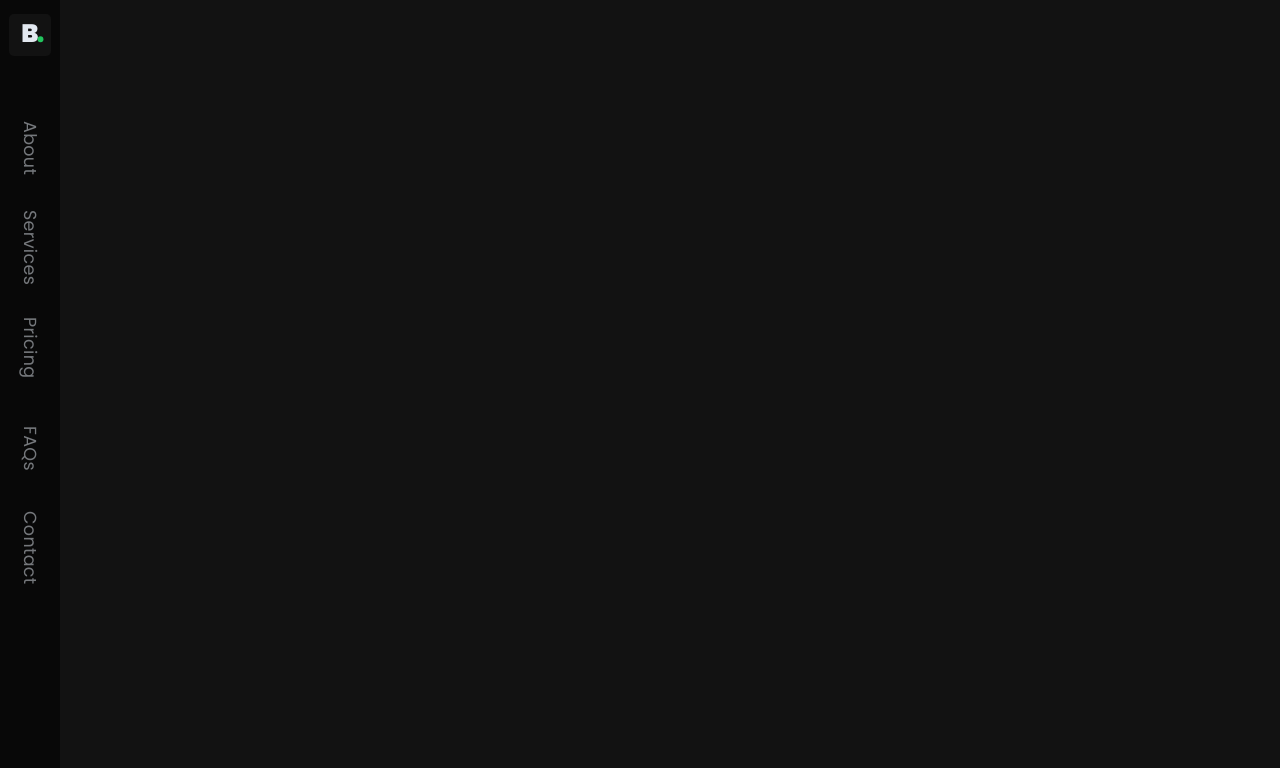
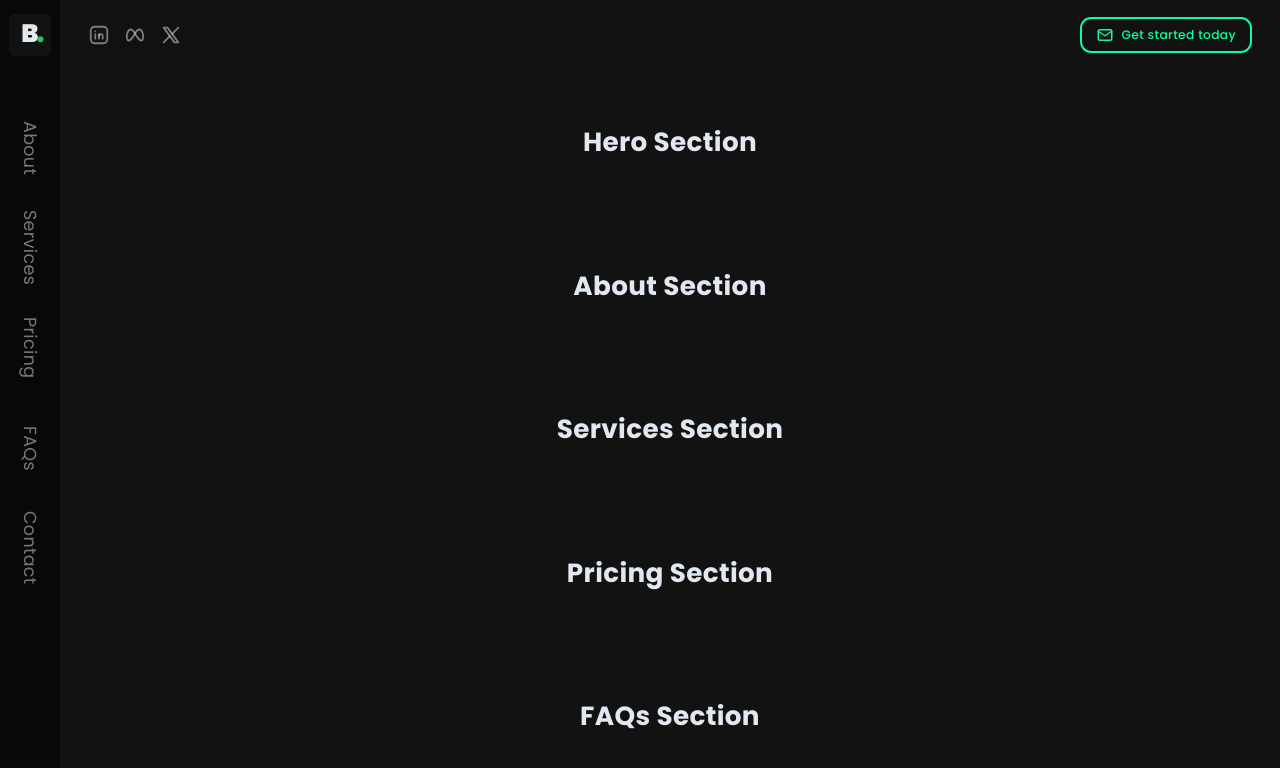
Before and after one commit to zabe-dev/bridgestackstudio, a Next.js app: page / in a window 1280 px wide. Shown: the top 768 px of the page. Built offline with nearby package versions, Linux system fonts and the light colour scheme.

Commit message:
chore: add section placeholders

```diff
--- a/package.json
+++ b/package.json
@@ -13,10 +13,12 @@
 		"prebuild": "npm run lint && npm run format:check"
 	},
 	"dependencies": {
+		"@tabler/icons-react": "^3.35.0",
 		"@vercel/speed-insights": "^1.2.0",
 		"class-variance-authority": "^0.7.1",
 		"clsx": "^2.1.1",
 		"lucide-react": "^0.544.0",
+		"motion": "^12.23.14",
 		"next": "15.5.3",
 		"react": "19.1.0",
 		"react-dom": "19.1.0",
--- a/src/app/layout.tsx
+++ b/src/app/layout.tsx
@@ -58,17 +58,20 @@ export default function RootLayout({
 	children: React.ReactNode;
 }>) {
 	return (
-		<html className="text-sm/6" lang="en" suppressHydrationWarning>
+		<html className="text-sm/6" lang="en">
 			<body
 				className={clsx(
 					poppins.variable,
 					"grid min-w-80 grid-cols-[60px_1fr] antialiased"
 				)}
 			>
+				{/* left column nav */}
 				<Navbar />
-				<main className="relative mx-auto flex max-w-[1440px] flex-1 flex-col overflow-hidden px-4 xl:px-0">
-					{children}
-				</main>
+
+				{/* right column content */}
+				<main className="col-start-2 h-screen overflow-y-auto">{children}</main>
+
+				{/* vercel speed insights */}
 				<SpeedInsights />
 			</body>
 		</html>
--- a/src/app/page.tsx
+++ b/src/app/page.tsx
@@ -1,3 +1,49 @@
+"use client";
+
+import { type Variants, motion } from "motion/react";
+import Topbar from "@/components/topbar";
+
+const sections = [
+	{ id: "hero", title: "Hero Section" },
+	{ id: "about", title: "About Section" },
+	{ id: "services", title: "Services Section" },
+	{ id: "pricing", title: "Pricing Section" },
+	{ id: "faqs", title: "FAQs Section" },
+	{ id: "contact", title: "Contact Section" },
+];
+
+const sectionVariants: Variants = {
+	hidden: { opacity: 0, y: 40 },
+	visible: {
+		opacity: 1,
+		y: 0,
+		transition: { duration: 0.6, ease: [0.42, 0, 0.58, 1] },
+	},
+};
+
 export default function Home() {
-	return null;
+	return (
+		<div className="flex min-h-screen flex-col">
+			<Topbar />
+
+			<main className="flex flex-col">
+				{sections.map(({ id, title }) => (
+					<motion.section
+						key={id}
+						id={id}
+						variants={sectionVariants}
+						initial="hidden"
+						whileInView="visible"
+						viewport={{ once: true, amount: 0.3 }}
+						className="mx-auto flex w-full max-w-7xl flex-col items-center justify-center px-4 py-16 text-center"
+						aria-labelledby={`${id}-heading`}
+					>
+						<h1 id={`${id}-heading`} className="text-3xl font-bold">
+							{title}
+						</h1>
+					</motion.section>
+				))}
+			</main>
+		</div>
+	);
 }
--- a/src/components/navbar.tsx
+++ b/src/components/navbar.tsx
@@ -3,7 +3,7 @@ import Logo from "./logo";
 
 export default function Navbar() {
 	return (
-		<nav className="sticky top-0 left-0 flex min-h-svh flex-col items-center overflow-y-auto">
+		<nav className="sticky top-0 left-0 z-10 flex h-screen w-[60px] flex-col items-center overflow-y-scroll">
 			<Logo />
 			<ul className="my-8 flex w-full flex-col items-stretch justify-center">
 				{[
--- /dev/null
+++ b/src/components/topbar.tsx
@@ -0,0 +1,44 @@
+import {
+	IconBrandLinkedin,
+	IconBrandMeta,
+	IconBrandX,
+	IconMail,
+} from "@tabler/icons-react";
+
+export default function Topbar() {
+	return (
+		<header className="bg-background/80 sticky top-0 z-10 flex h-20 flex-wrap items-center justify-between gap-4 px-4 py-2 backdrop-blur-sm sm:px-8 sm:py-4">
+			<div className="flex items-center gap-4">
+				<a
+					href="https://linkedin.com/company/bridgestackstudio"
+					aria-label="LinkedIn"
+					className="text-foreground/50 hover:text-primary transition-colors"
+				>
+					<IconBrandLinkedin size={22} />
+				</a>
+				<a
+					href="https://facebook.com/bridgestackstudio"
+					aria-label="Meta"
+					className="text-foreground/50 hover:text-primary transition-colors"
+				>
+					<IconBrandMeta size={22} />
+				</a>
+				<a
+					href="https://x.com/bridgestackstudio"
+					aria-label="X (Twitter)"
+					className="text-foreground/50 hover:text-primary transition-colors"
+				>
+					<IconBrandX size={22} />
+				</a>
+			</div>
+			<a
+				href="mailto:contact@bridgestackstudio.com"
+				className="border-primary text-primary hover:bg-primary focus-visible:ring-primary/50 inline-flex items-center gap-2 rounded-xl border-2 px-4 py-2 text-sm font-medium transition-colors hover:text-white focus-visible:ring-2 focus-visible:outline-none"
+				aria-label="Contact us by email"
+			>
+				<IconMail size={18} />
+				Get started today
+			</a>
+		</header>
+	);
+}
```
Also changed, not shown: 2 other files (tests, documents, lock files or other folders).
